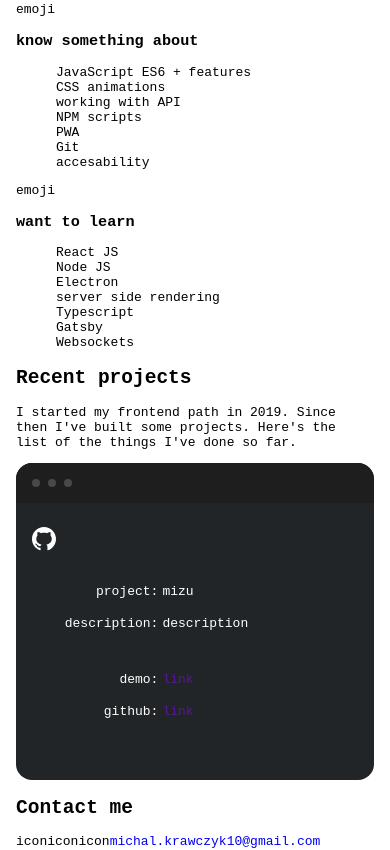
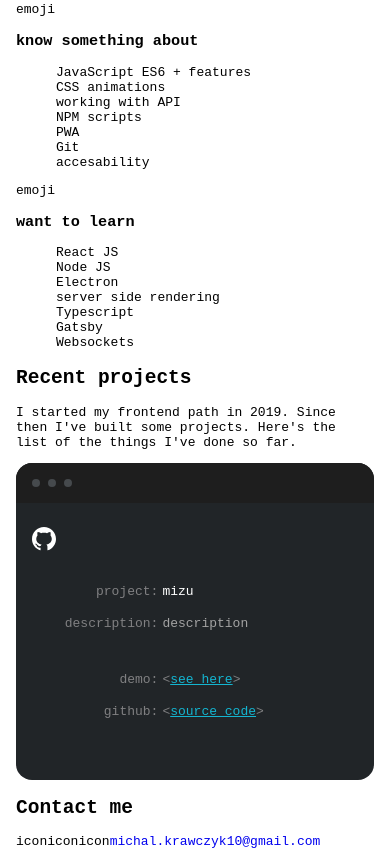
Before and after one commit to michal-krawczyk10/portfolio, a website built with webpack: page src/pages/index.html in a window 390 px wide. Shown: the part 505-1355 px from the top of the page. Built offline with nearby package versions, Linux system fonts and the light colour scheme.

Commit message:
box css done for mobile

```diff
--- a/src/pages/index.html
+++ b/src/pages/index.html
@@ -249,10 +249,12 @@
 								><span>description</span>
 							</li>
 							<li>
-								<span class="box__list--desc">demo:</span><a href="">link</a>
+								<span class="box__list--desc">demo:</span
+								><a href="">see here</a>
 							</li>
 							<li>
-								<span class="box__list--desc">github:</span><a href="">link</a>
+								<span class="box__list--desc">github:</span
+								><a href="">source code</a>
 							</li>
 						</ul>
 					</div>
--- a/src/scss/_variables.scss
+++ b/src/scss/_variables.scss
@@ -4,3 +4,6 @@ $back-link: #4DA8FF;
 $box: #212528;
 $box-header: #1E1E1E;
 $box-dots: #464A4D;
+$box-desc: #808082;
+$box-list: #A3A3A3;
+$box-link: #14B5D0;
--- a/src/scss/main.scss
+++ b/src/scss/main.scss
@@ -61,16 +61,35 @@ main {
 		flex-direction: column;
 		padding: 0;
 		margin: 0;
-		& li {
+		& > li {
 			display: grid;
 			grid-template-columns: 4fr 6fr;
 			line-height: 24px;
 			font-size: 13px;
 			margin-bottom: 8px;
+			color: $box-list;
+			&:first-of-type {
+				color: #ffffff;
+			}
+			& > a {
+				color: $box-link;
+				text-decoration: underline;
+				&::before, ::after {
+					display: inline-block;
+					content: "<";
+					color: $box-desc;
+				}
+				&::after {
+					display: inline-block;
+					content: ">";
+					color: $box-desc;
+				}
+			}
 		}
 		&--desc {
 			text-align: right;
 			margin-right: 4px;
+			color: $box-desc;
 		}
 		&--desc2 {
 			margin-bottom: 24px;
```
